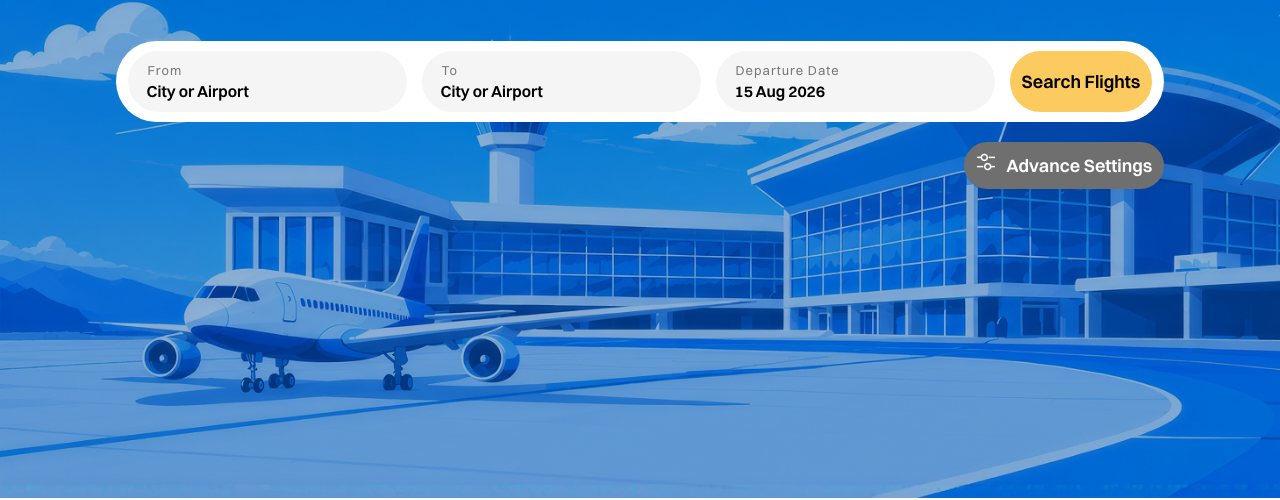
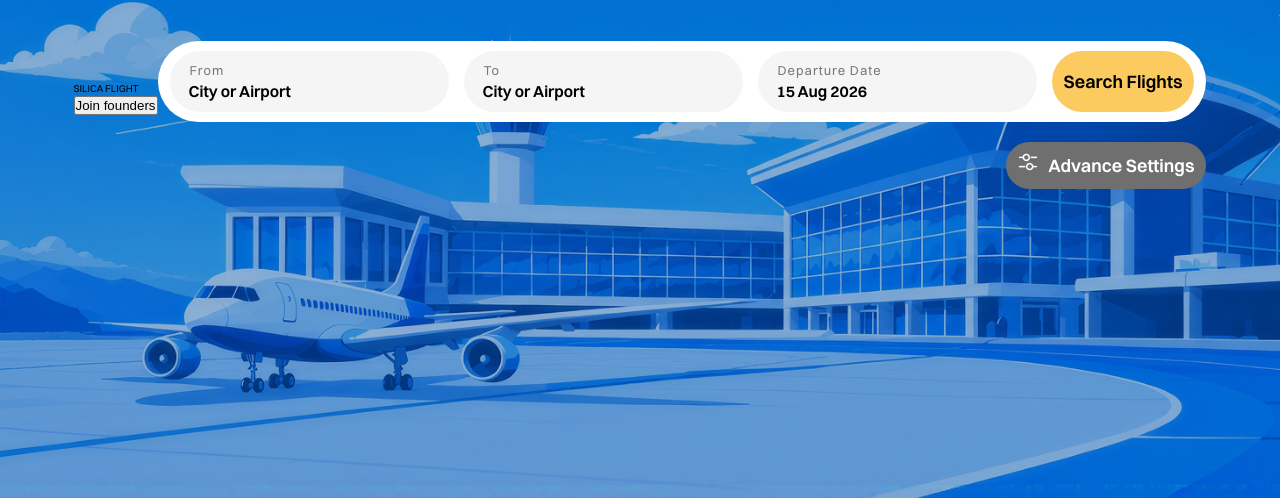
Before and after one commit to blessedmbagwu56/sturdy-spork, a plain HTML site: page silica-flight/index.html in a window 1280 px wide. Shown: the part 302-802 px from the top of the page. Drawn offline with Linux system fonts and the light colour scheme; a web font is replaced by a local one.

Commit message:
Enhance index.html with header and footer updates
Added a header section with a title and a button to join founders. Updated the footer content for better organization.

```diff
--- a/silica-flight/index.html
+++ b/silica-flight/index.html
@@ -18,6 +18,10 @@
   <body>
     <main>
       <section class="section-hero">
+        <header class="header">
+          <p>SILICA FLIGHT</p>
+          <button>Join founders</button>
+        </header>
         <div class="hero">
           <h1 class="heading">Fly anywhere pay less</h1>
 
@@ -207,7 +211,7 @@
       <section class="section-program">
         <div class="program">
           <h2>Founding member program</h2>
-          <p>Get in early, Pay less on all trips forever</p>
+          <p class="fc">Get in early, Pay less on all trips forever</p>
 
           <div class="founding-members-cta">
             <form class="insert-email">
```
